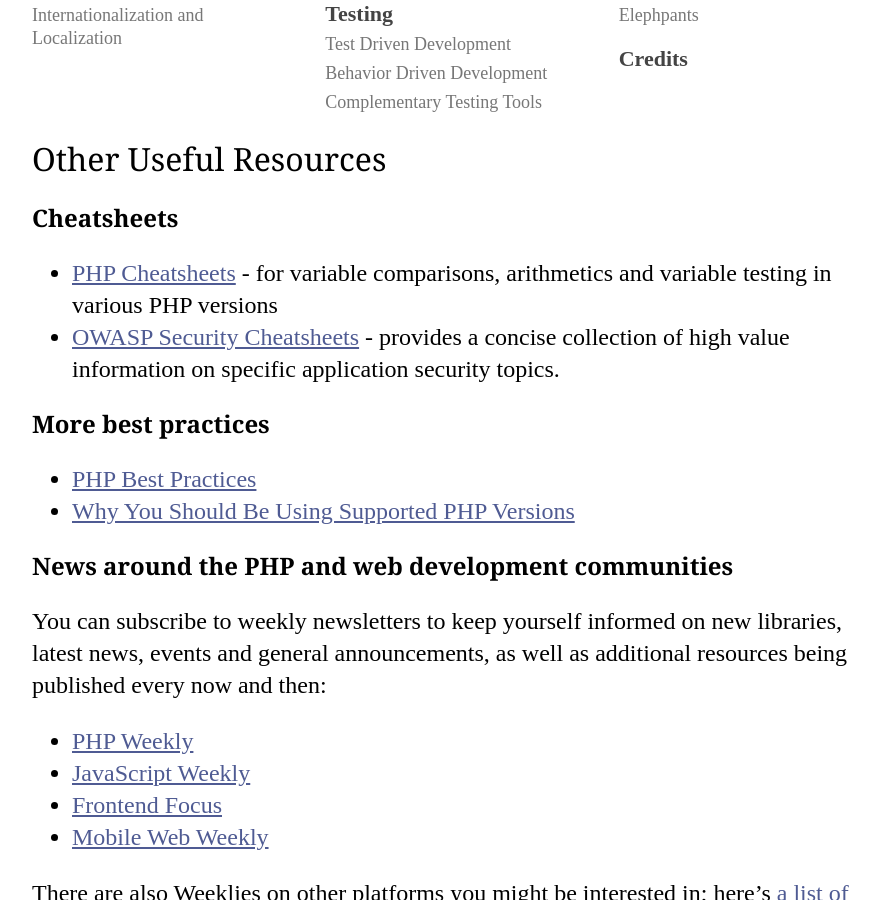
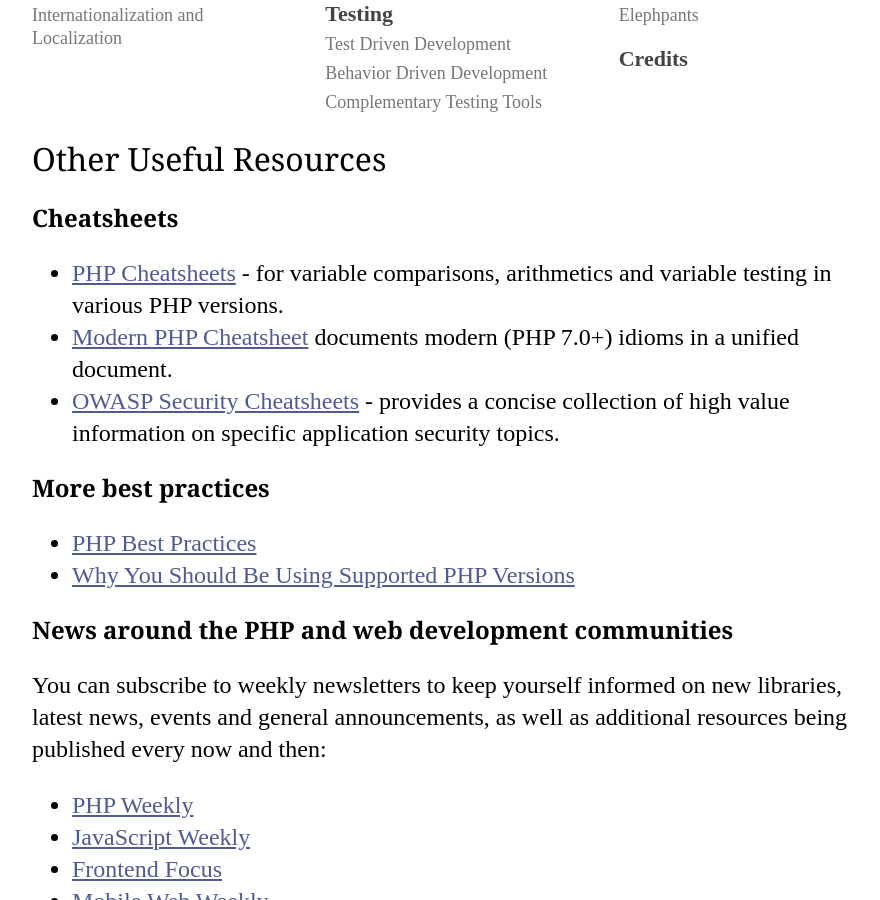
Before and after one commit to codeguy/php-the-right-way, a Jekyll site: the page built from _posts/16-08-01-Sites.md, in a window 1280 px wide and 900 px high, scrolled down 1088 px. Shown: the whole window, without its empty margins (188-1068 px from the left). Built offline with Jekyll 4.4.1, drawn with Linux system fonts in a browser that asks for light colours; our own code applies the rules of GitHub Pages for plain Markdown files.

Commit message:
Add link for smknstd/modern-php-cheatsheet

```diff
--- a/_posts/16-08-01-Sites.md
+++ b/_posts/16-08-01-Sites.md
@@ -8,8 +8,8 @@ title:   Other Useful Resources
 
 ### Cheatsheets
 
-* [PHP Cheatsheets](http://phpcheatsheets.com/) - for variable comparisons, arithmetics and variable testing in various
-PHP versions
+* [PHP Cheatsheets](http://phpcheatsheets.com/) - for variable comparisons, arithmetics and variable testing in various PHP versions.
+* [Modern PHP Cheatsheet](https://github.com/smknstd/modern-php-cheatsheet) documents modern (PHP 7.0+) idioms in a unified document.
 * [OWASP Security Cheatsheets](https://www.owasp.org/index.php/OWASP_Cheat_Sheet_Series) - provides a concise collection of high value information on specific application security topics.
 
 ### More best practices
```
